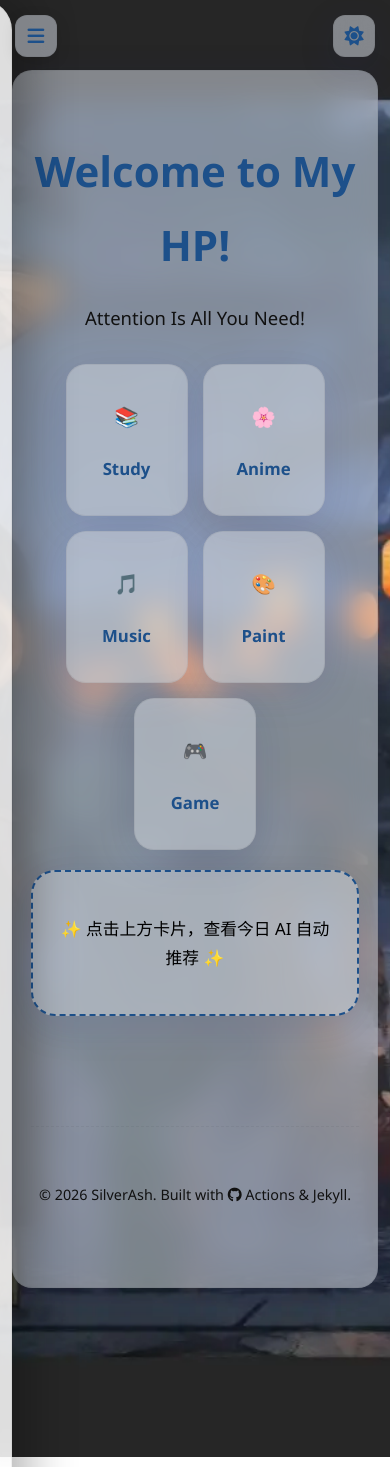
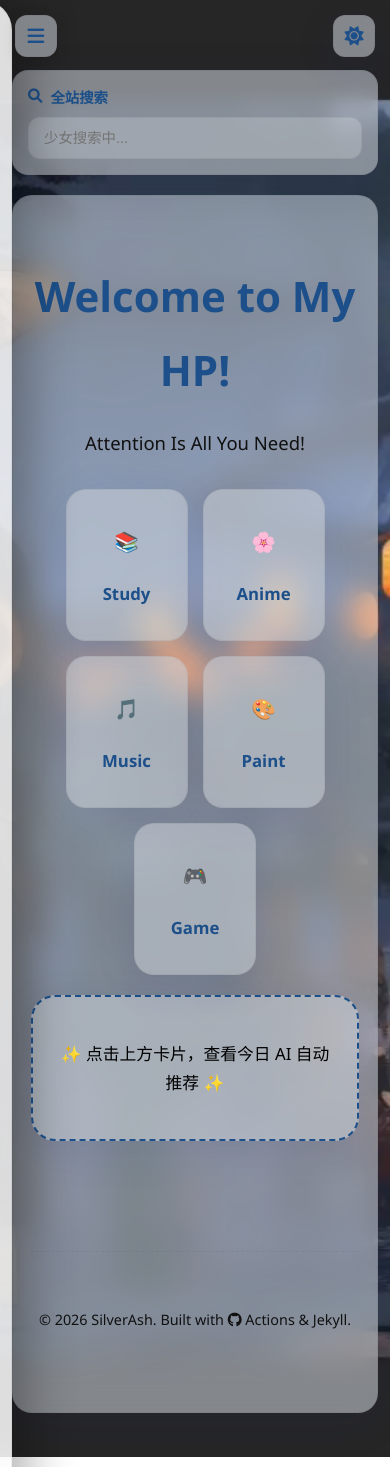
Before and after one commit to SiIverAsh/siiverash.github.io, a Jekyll site: the page built from index.md, in a window 390 px wide. Built offline with Jekyll 4.4.1, drawn with Linux system fonts in a browser that asks for light colours; comment, search, counter and statistics services are not loaded.

Commit message:
style: optimize mobile UI - move search to top and hide other extra content

```diff
--- a/_includes/scripts.html
+++ b/_includes/scripts.html
@@ -103,22 +103,20 @@
         const sidebar = document.querySelector('.sidebar');
         const overlay = document.querySelector('.sidebar-overlay');
         const extraSidebar = document.querySelector('.extra-sidebar');
-        const movedContainer = document.getElementById('mobile-moved-content');
+        const mobileSearchPlaceholder = document.getElementById('mobile-search-placeholder');
 
         if (menuToggle && sidebar && overlay) {
-            // 处理 DOM 搬运：在手机端将右侧内容移动到抽屉内
+            // 处理 DOM 搬运：只搬运搜索框
             const handleResize = () => {
-                if (window.innerWidth <= 768 && extraSidebar && movedContainer) {
-                    if (extraSidebar.children.length > 0) {
-                        while (extraSidebar.firstChild) {
-                            movedContainer.appendChild(extraSidebar.firstChild);
-                        }
+                const searchCard = document.querySelector('.search-box-card');
+                if (window.innerWidth <= 768 && searchCard && mobileSearchPlaceholder) {
+                    if (!mobileSearchPlaceholder.contains(searchCard)) {
+                        mobileSearchPlaceholder.appendChild(searchCard);
                     }
-                } else if (window.innerWidth > 768 && extraSidebar && movedContainer) {
-                    if (movedContainer.children.length > 0) {
-                        while (movedContainer.firstChild) {
-                            extraSidebar.appendChild(movedContainer.firstChild);
-                        }
+                } else if (window.innerWidth > 768 && searchCard && extraSidebar) {
+                    if (!extraSidebar.contains(searchCard)) {
+                        // 搜索框通常是 extra-sidebar 的第一个子元素
+                        extraSidebar.insertBefore(searchCard, extraSidebar.firstChild);
                     }
                 }
             };
--- a/_layouts/default.html
+++ b/_layouts/default.html
@@ -20,6 +20,9 @@
         {% include sidebar.html %}
 
         <main class="main-content">
+            <!-- 手机端顶部搜索栏占位符 -->
+            <div id="mobile-search-placeholder"></div>
+
             <div class="content-card glass-card">
                 {{ content }}
                 {% include footer.html %}
--- a/assets/css/main.css
+++ b/assets/css/main.css
@@ -588,17 +588,30 @@ code {
         display: block;
     }
 
-    /* 移动端从右侧移过来的内容容器 */
+    /* 隐藏侧边栏内的额外内容，保持纯净 */
     #mobile-moved-content {
-        margin-top: 30px;
-        padding-top: 20px;
-        border-top: 1px dashed var(--glass-border);
+        display: none !important;
     }
 
-    #mobile-moved-content .extra-box {
-        margin-bottom: 15px;
-        background: rgba(255,255,255,0.2) !important;
-        box-shadow: none;
+    /* 手机端顶部搜索栏样式 */
+    #mobile-search-placeholder {
+        display: block;
+        margin-bottom: 20px;
+        width: 100%;
+    }
+
+    #mobile-search-placeholder .search-box-card {
+        padding: 15px;
+        border-radius: 16px;
+        background: var(--glass-bg) !important;
+        backdrop-filter: blur(10px);
+        border: 1px solid var(--glass-border);
+        box-shadow: var(--shadow);
+    }
+
+    #mobile-search-placeholder .extra-title {
+        margin-bottom: 10px;
+        font-size: 0.9em;
     }
 
     #theme-toggle {
```
